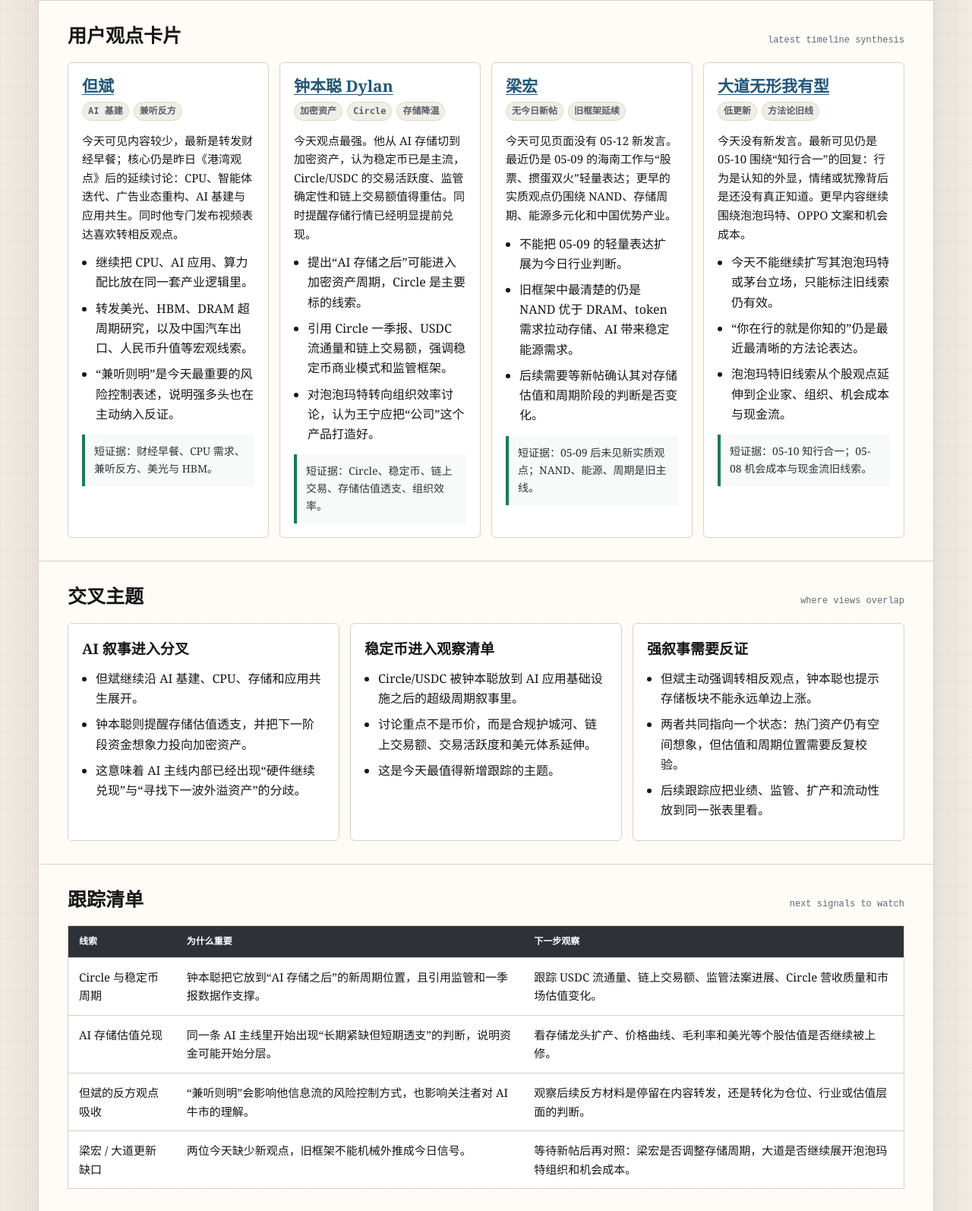
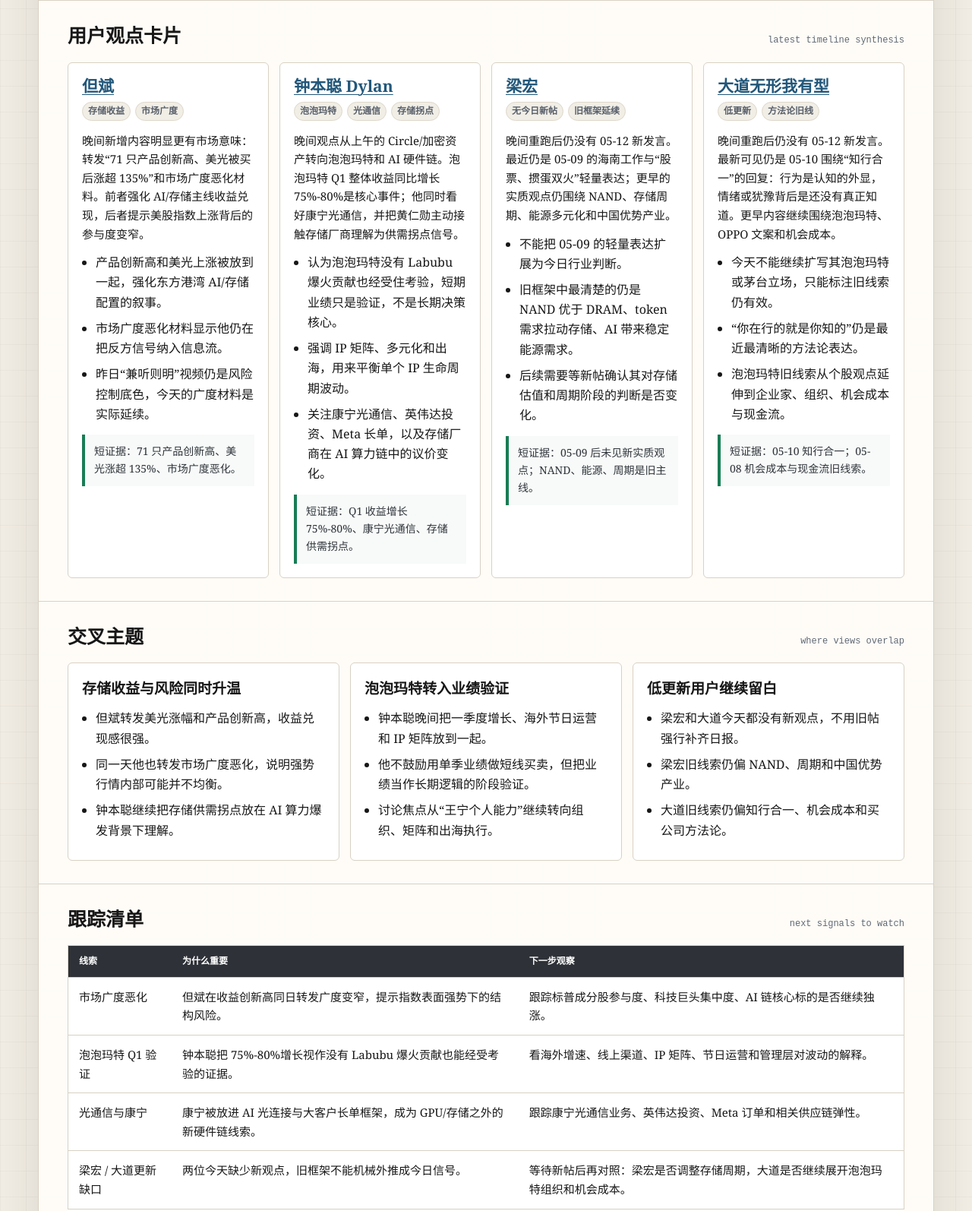
Before and after one commit to machicao2013/static-site, a plain HTML site: page 股票基金/xueqiu-daily-2026-05-12.html in a window 1280 px wide. Shown: the part 805-2399 px from the top of the page at 76% size. Drawn offline with Linux system fonts and the light colour scheme.

Commit message:
Update Xueqiu daily evening report

```diff
--- a/股票基金/xueqiu-daily-2026-05-12.html
+++ b/股票基金/xueqiu-daily-2026-05-12.html
@@ -350,30 +350,30 @@
         </div>
         <aside class="stamp">
           <b>抓取时间</b>
-          <span>2026-05-12 09:31，北京时间</span>
-          <span>范围以雪球页面相对时间为准；未登录态下部分长文折叠，摘要仅覆盖本次可见内容。</span>
+          <span>2026-05-12 20:39，北京时间</span>
+          <span>晚间重跑版；范围以雪球页面相对时间为准，摘要仅覆盖本次可见内容。</span>
         </aside>
       </header>
 
       <div class="ticker">
-        <span>AI 存储</span>
-        <span>加密资产周期</span>
-        <span>Circle / USDC</span>
-        <span>AI 基建压力测试</span>
-        <span>更新缺口</span>
+        <span>存储 / 美光</span>
+        <span>市场广度恶化</span>
+        <span>泡泡玛特 Q1</span>
+        <span>康宁 / 光通信</span>
+        <span>低更新用户</span>
       </div>
 
       <section>
         <div class="lead-grid">
           <div class="brief">
             <h2>核心判断</h2>
-            <p>今天的主线从“AI 硬件扩散”进一步分化：但斌仍围绕 AI 基建、CPU、存储与反方观点做信息转发；钟本聪则把注意力从 AI 存储延伸到加密资产和 Circle，认为稳定币与链上交易可能进入新周期。梁宏和大道今天没有新的可见投资观点。</p>
+            <p>晚间更新后，今天的主线从上午的 Circle/稳定币扩展为三条：但斌转发私募产品创新高、美光上涨与市场广度恶化，继续把多头收益和风险压力测试放在一起；钟本聪集中讨论泡泡玛特一季度增速、IP 矩阵和 AI 光通信/存储产业拐点；梁宏和大道仍无 05-12 新观点。</p>
           </div>
           <ul class="signal-list">
-            <li><b>新叙事：</b>钟本聪明确提出“AI 存储之后，会是加密资产的一轮超级周期”，Circle 成为观察核心。</li>
-            <li><b>估值冷却：</b>同一用户也提示存储龙头存在估值透支、行情提前兑现和扩产后供需缓和的风险。</li>
-            <li><b>但斌线索：</b>继续转发 AI 基建文章、美光深度研究、中国汽车出口、人民币升值，同时强调兼听反方观点。</li>
-            <li><b>空白信号：</b>梁宏最新可见仍停在 05-09，大道最新可见仍停在 05-10，不把旧帖硬解读为今日观点。</li>
+            <li><b>收益与风险并列：</b>但斌一边转发美光和产品创新高，一边转发标普 500 市场广度恶化。</li>
+            <li><b>泡泡玛特验证：</b>钟本聪把 Q1 收益同比增长 75%-80%解读为没有 Labubu 爆火贡献也经受住考验。</li>
+            <li><b>AI 硬件扩散：</b>钟本聪晚间新增康宁、光通信、英伟达/Meta 订单和存储供需拐点线索。</li>
+            <li><b>低更新边界：</b>梁宏最新可见仍停在 05-09，大道最新可见仍停在 05-10，不把旧帖硬解读为今日观点。</li>
           </ul>
         </div>
       </section>
@@ -386,32 +386,32 @@
         <div class="cards">
           <article class="card">
             <h3><a href="https://xueqiu.com/u/1102105103">但斌</a></h3>
-            <div class="meta"><span class="pill">AI 基建</span><span class="pill">兼听反方</span></div>
-            <p>今天可见内容较少，最新是转发财经早餐；核心仍是昨日《港湾观点》后的延续讨论：CPU、智能体迭代、广告业态重构、AI 基建与应用共生。同时他专门发布视频表达喜欢转相反观点。</p>
+            <div class="meta"><span class="pill">存储收益</span><span class="pill">市场广度</span></div>
+            <p>晚间新增内容明显更有市场意味：转发“71 只产品创新高、美光被买后涨超 135%”和市场广度恶化材料。前者强化 AI/存储主线收益兑现，后者提示美股指数上涨背后的参与度变窄。</p>
             <ul>
-              <li>继续把 CPU、AI 应用、算力配比放在同一套产业逻辑里。</li>
-              <li>转发美光、HBM、DRAM 超周期研究，以及中国汽车出口、人民币升值等宏观线索。</li>
-              <li>“兼听则明”是今天最重要的风险控制表述，说明强多头也在主动纳入反证。</li>
+              <li>产品创新高和美光上涨被放到一起，强化东方港湾 AI/存储配置的叙事。</li>
+              <li>市场广度恶化材料显示他仍在把反方信号纳入信息流。</li>
+              <li>昨日“兼听则明”视频仍是风险控制底色，今天的广度材料是实际延续。</li>
             </ul>
-            <div class="quote">短证据：财经早餐、CPU 需求、兼听反方、美光与 HBM。</div>
+            <div class="quote">短证据：71 只产品创新高、美光涨超 135%、市场广度恶化。</div>
           </article>
 
           <article class="card">
             <h3><a href="https://xueqiu.com/u/8586152406">钟本聪 Dylan</a></h3>
-            <div class="meta"><span class="pill">加密资产</span><span class="pill">Circle</span><span class="pill">存储降温</span></div>
-            <p>今天观点最强。他从 AI 存储切到加密资产，认为稳定币已是主流，Circle/USDC 的交易活跃度、监管确定性和链上交易额值得重估。同时提醒存储行情已经明显提前兑现。</p>
+            <div class="meta"><span class="pill">泡泡玛特</span><span class="pill">光通信</span><span class="pill">存储拐点</span></div>
+            <p>晚间观点从上午的 Circle/加密资产转向泡泡玛特和 AI 硬件链。泡泡玛特 Q1 整体收益同比增长 75%-80%是核心事件；他同时看好康宁光通信，并把黄仁勋主动接触存储厂商理解为供需拐点信号。</p>
             <ul>
-              <li>提出“AI 存储之后”可能进入加密资产周期，Circle 是主要标的线索。</li>
-              <li>引用 Circle 一季报、USDC 流通量和链上交易额，强调稳定币商业模式和监管框架。</li>
-              <li>对泡泡玛特转向组织效率讨论，认为王宁应把“公司”这个产品打造好。</li>
+              <li>认为泡泡玛特没有 Labubu 爆火贡献也经受住考验，短期业绩只是验证，不是长期决策核心。</li>
+              <li>强调 IP 矩阵、多元化和出海，用来平衡单个 IP 生命周期波动。</li>
+              <li>关注康宁光通信、英伟达投资、Meta 长单，以及存储厂商在 AI 算力链中的议价变化。</li>
             </ul>
-            <div class="quote">短证据：Circle、稳定币、链上交易、存储估值透支、组织效率。</div>
+            <div class="quote">短证据：Q1 收益增长 75%-80%、康宁光通信、存储供需拐点。</div>
           </article>
 
           <article class="card">
             <h3><a href="https://xueqiu.com/u/9887656769">梁宏</a></h3>
             <div class="meta"><span class="pill">无今日新帖</span><span class="pill">旧框架延续</span></div>
-            <p>今天可见页面没有 05-12 新发言。最近仍是 05-09 的海南工作与“股票、掼蛋双火”轻量表达；更早的实质观点仍围绕 NAND、存储周期、能源多元化和中国优势产业。</p>
+            <p>晚间重跑后仍没有 05-12 新发言。最近仍是 05-09 的海南工作与“股票、掼蛋双火”轻量表达；更早的实质观点仍围绕 NAND、存储周期、能源多元化和中国优势产业。</p>
             <ul>
               <li>不能把 05-09 的轻量表达扩展为今日行业判断。</li>
               <li>旧框架中最清楚的仍是 NAND 优于 DRAM、token 需求拉动存储、AI 带来稳定能源需求。</li>
@@ -423,7 +423,7 @@
           <article class="card">
             <h3><a href="https://xueqiu.com/u/1247347556">大道无形我有型</a></h3>
             <div class="meta"><span class="pill">低更新</span><span class="pill">方法论旧线</span></div>
-            <p>今天没有新发言。最新可见仍是 05-10 围绕“知行合一”的回复：行为是认知的外显，情绪或犹豫背后是还没有真正知道。更早内容继续围绕泡泡玛特、OPPO 文案和机会成本。</p>
+            <p>晚间重跑后仍没有 05-12 新发言。最新可见仍是 05-10 围绕“知行合一”的回复：行为是认知的外显，情绪或犹豫背后是还没有真正知道。更早内容继续围绕泡泡玛特、OPPO 文案和机会成本。</p>
             <ul>
               <li>今天不能继续扩写其泡泡玛特或茅台立场，只能标注旧线索仍有效。</li>
               <li>“你在行的就是你知的”仍是最近最清晰的方法论表达。</li>
@@ -441,27 +441,27 @@
         </div>
         <div class="matrix">
           <article>
-            <h3>AI 叙事进入分叉</h3>
+            <h3>存储收益与风险同时升温</h3>
             <ul>
-              <li>但斌继续沿 AI 基建、CPU、存储和应用共生展开。</li>
-              <li>钟本聪则提醒存储估值透支，并把下一阶段资金想象力投向加密资产。</li>
-              <li>这意味着 AI 主线内部已经出现“硬件继续兑现”与“寻找下一波外溢资产”的分歧。</li>
+              <li>但斌转发美光涨幅和产品创新高，收益兑现感很强。</li>
+              <li>同一天他也转发市场广度恶化，说明强势行情内部可能并不均衡。</li>
+              <li>钟本聪继续把存储供需拐点放在 AI 算力爆发背景下理解。</li>
             </ul>
           </article>
           <article>
-            <h3>稳定币进入观察清单</h3>
+            <h3>泡泡玛特转入业绩验证</h3>
             <ul>
-              <li>Circle/USDC 被钟本聪放到 AI 应用基础设施之后的超级周期叙事里。</li>
-              <li>讨论重点不是币价，而是合规护城河、链上交易额、交易活跃度和美元体系延伸。</li>
-              <li>这是今天最值得新增跟踪的主题。</li>
+              <li>钟本聪晚间把一季度增长、海外节日运营和 IP 矩阵放到一起。</li>
+              <li>他不鼓励用单季业绩做短线买卖，但把业绩当作长期逻辑的阶段验证。</li>
+              <li>讨论焦点从“王宁个人能力”继续转向组织、矩阵和出海执行。</li>
             </ul>
           </article>
           <article>
-            <h3>强叙事需要反证</h3>
+            <h3>低更新用户继续留白</h3>
             <ul>
-              <li>但斌主动强调转相反观点，钟本聪也提示存储板块不能永远单边上涨。</li>
-              <li>两者共同指向一个状态：热门资产仍有空间想象，但估值和周期位置需要反复校验。</li>
-              <li>后续跟踪应把业绩、监管、扩产和流动性放到同一张表里看。</li>
+              <li>梁宏和大道今天都没有新观点，不用旧帖强行补齐日报。</li>
+              <li>梁宏旧线索仍偏 NAND、周期和中国优势产业。</li>
+              <li>大道旧线索仍偏知行合一、机会成本和买公司方法论。</li>
             </ul>
           </article>
         </div>
@@ -483,19 +483,19 @@
             </thead>
             <tbody>
               <tr>
-                <td>Circle 与稳定币周期</td>
-                <td>钟本聪把它放到“AI 存储之后”的新周期位置，且引用监管和一季报数据作支撑。</td>
-                <td>跟踪 USDC 流通量、链上交易额、监管法案进展、Circle 营收质量和市场估值变化。</td>
+                <td>市场广度恶化</td>
+                <td>但斌在收益创新高同日转发广度变窄，提示指数表面强势下的结构风险。</td>
+                <td>跟踪标普成分股参与度、科技巨头集中度、AI 链核心标的是否继续独涨。</td>
               </tr>
               <tr>
-                <td>AI 存储估值兑现</td>
-                <td>同一条 AI 主线里开始出现“长期紧缺但短期透支”的判断，说明资金可能开始分层。</td>
-                <td>看存储龙头扩产、价格曲线、毛利率和美光等个股估值是否继续被上修。</td>
+                <td>泡泡玛特 Q1 验证</td>
+                <td>钟本聪把 75%-80%增长视作没有 Labubu 爆火贡献也能经受考验的证据。</td>
+                <td>看海外增速、线上渠道、IP 矩阵、节日运营和管理层对波动的解释。</td>
               </tr>
               <tr>
-                <td>但斌的反方观点吸收</td>
-                <td>“兼听则明”会影响他信息流的风险控制方式，也影响关注者对 AI 牛市的理解。</td>
-                <td>观察后续反方材料是停留在内容转发，还是转化为仓位、行业或估值层面的判断。</td>
+                <td>光通信与康宁</td>
+                <td>康宁被放进 AI 光连接与大客户长单框架，成为 GPU/存储之外的新硬件链线索。</td>
+                <td>跟踪康宁光通信业务、英伟达投资、Meta 订单和相关供应链弹性。</td>
               </tr>
               <tr>
                 <td>梁宏 / 大道更新缺口</td>
```
